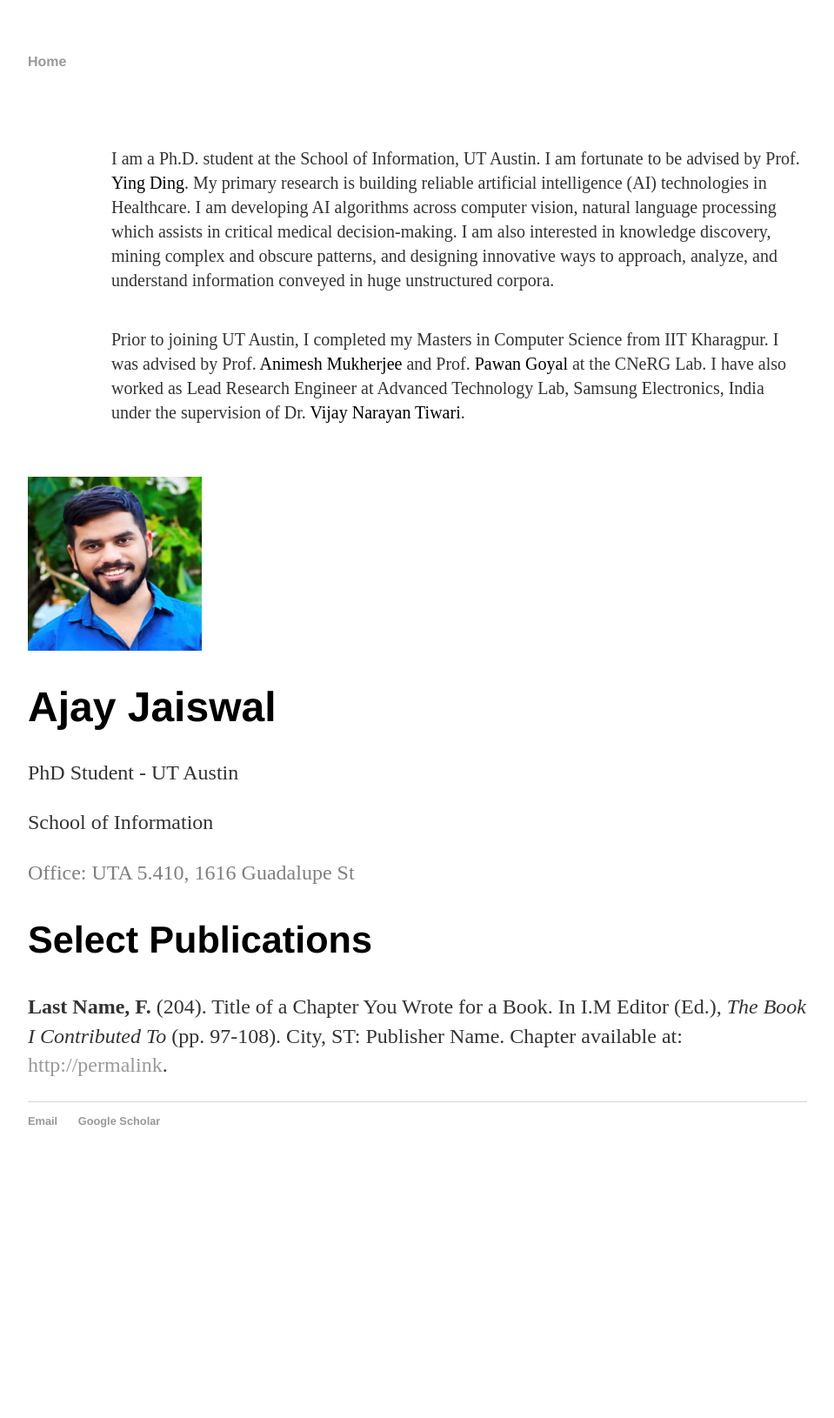
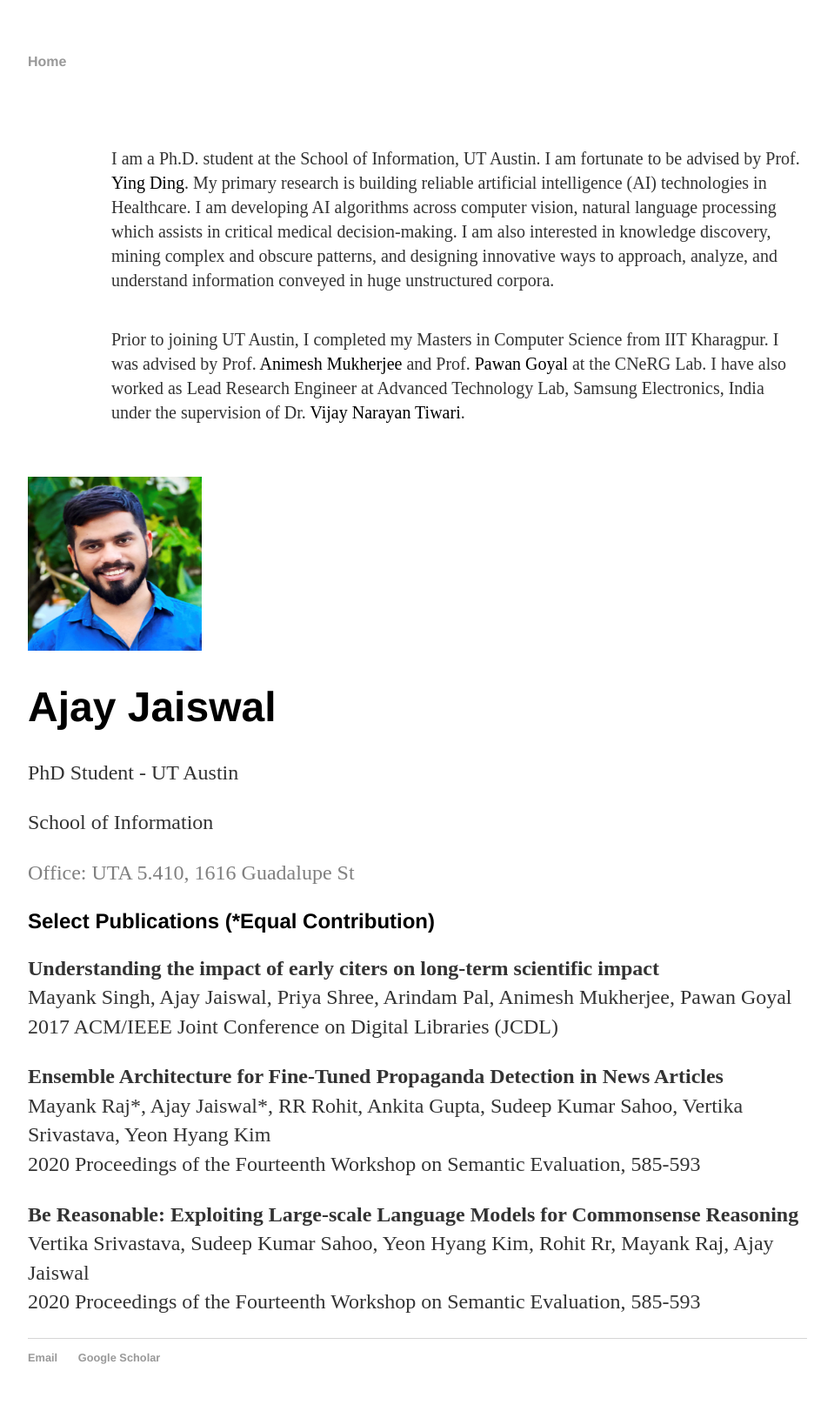
Before and after one commit to Ajay1994/ajay1994.github.io, a Jekyll site: the page built from index.html, in a window 1280 px wide. Shown: the whole page at 87% size, without its empty margins (160-1119 px from the left). Built offline with Jekyll 4.4.1, drawn with Linux system fonts in a browser that asks for light colours; before the commit the page ends 1358 px from its top, so only the background shows below that.

Commit message:
Update index.html

```diff
--- a/index.html
+++ b/index.html
@@ -25,5 +25,16 @@ title: Ajay Jaiswal Homepage
 			<p>School of Information</p>
 			<p style="color:grey">Office: UTA 5.410, 1616 Guadalupe St</p>
 		</div>
-		<h2>Select Publications</h2>
-			<p><strong>Last Name, F.</strong> (204). Title of a Chapter You Wrote for a Book. In I.M Editor (Ed.), <em>The Book I Contributed To</em> (pp. 97-108). City, ST: Publisher Name. Chapter available at: <a href="#">http://permalink</a>.
+		<h2 style = "font-size:24px">Select Publications (*Equal Contribution)</h2>
+			<p><strong>Understanding the impact of early citers on long-term scientific impact</strong><br/>
+			Mayank Singh, Ajay Jaiswal, Priya Shree, Arindam Pal, Animesh Mukherjee, Pawan Goyal<br/>
+			2017 ACM/IEEE Joint Conference on Digital Libraries (JCDL)
+			</p>
+			<p><strong>Ensemble Architecture for Fine-Tuned Propaganda Detection in News Articles</strong><br/>
+			Mayank Raj*, Ajay Jaiswal*, RR Rohit, Ankita Gupta, Sudeep Kumar Sahoo, Vertika Srivastava, Yeon Hyang Kim<br/>
+			2020 Proceedings of the Fourteenth Workshop on Semantic Evaluation, 585-593
+			</p>
+			<p><strong>Be Reasonable: Exploiting Large-scale Language Models for Commonsense Reasoning</strong><br/>
+			Vertika Srivastava, Sudeep Kumar Sahoo, Yeon Hyang Kim, Rohit Rr, Mayank Raj, Ajay Jaiswal<br/>
+			2020 Proceedings of the Fourteenth Workshop on Semantic Evaluation, 585-593
+			</p>
```
